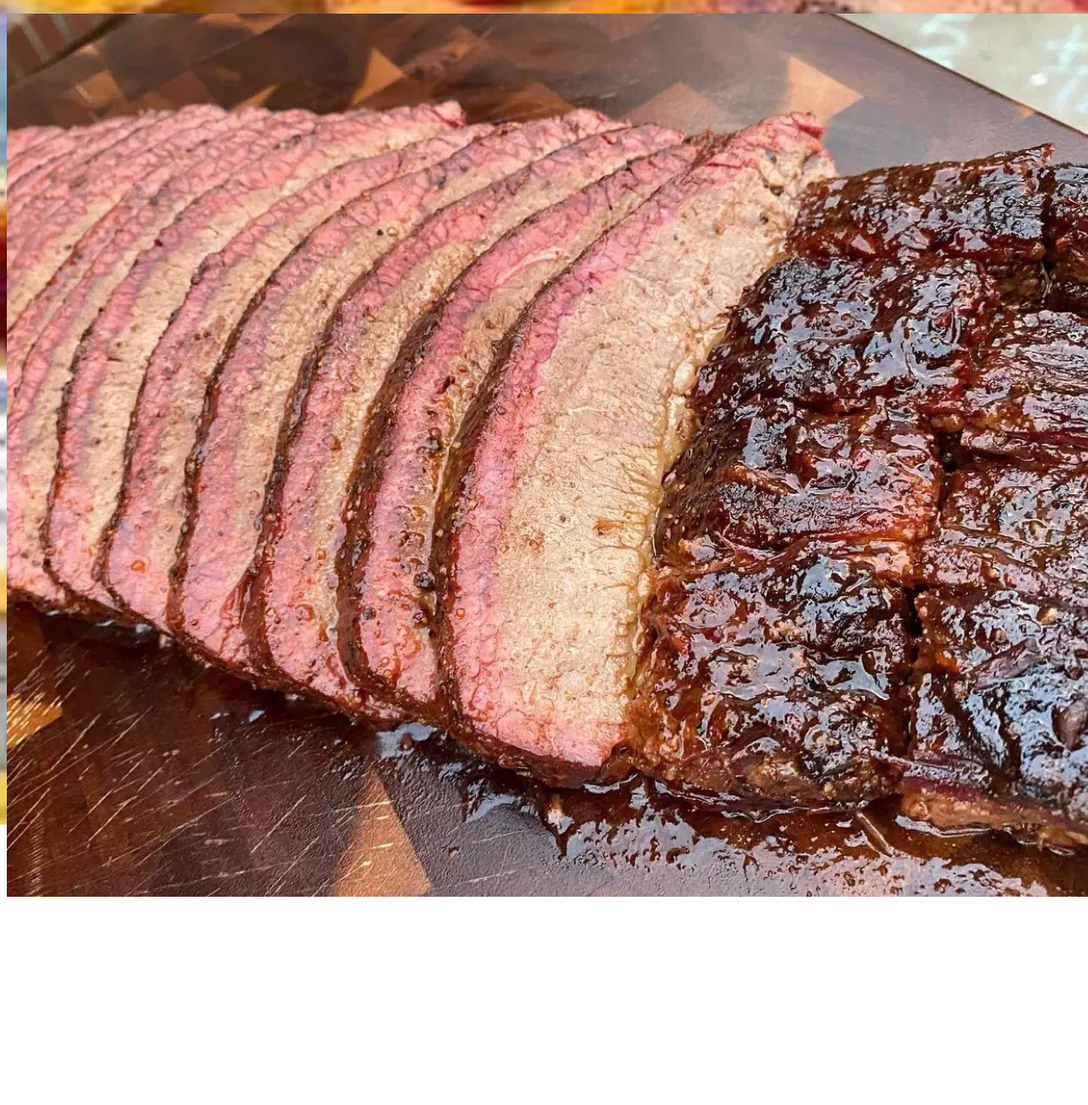
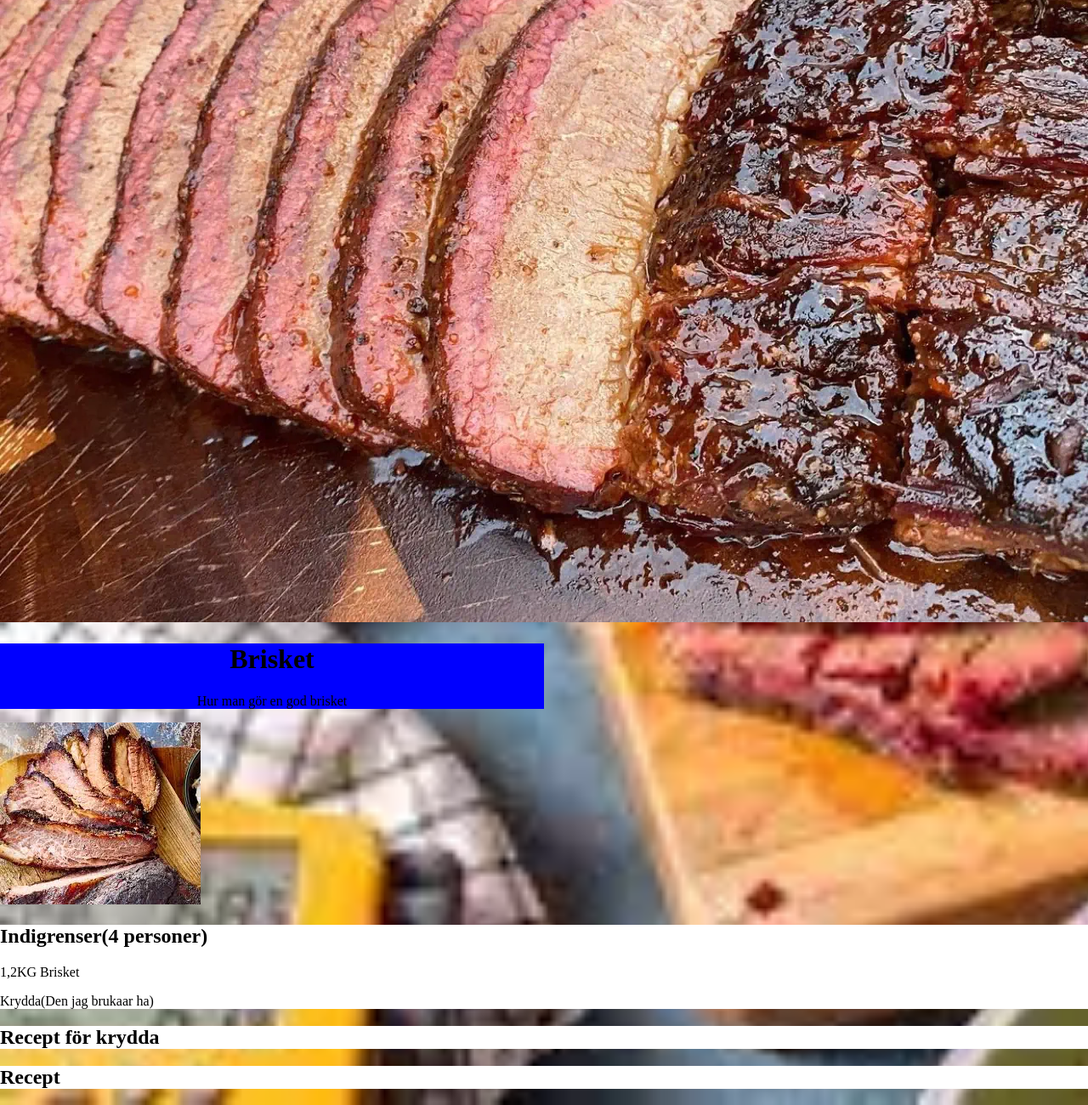
Before and after one commit to Te22e-Grufman-Axel/Brisket-hemsida, a plain HTML site: page index.html in a window 1280 px wide. Shown: the part 307-1607 px from the top of the page at 85% size. Before the commit the page ends 1366 px from the top, so only its background shows below. Drawn offline with Linux system fonts and the light colour scheme.

Commit message:
Försöker få skiten att fungera(1)

```diff
--- a/index.html
+++ b/index.html
@@ -7,19 +7,29 @@
     <link rel="stylesheet" href="style.css" />
   </head>
   <body>
-    <div id="topright">
-      <img src="./img/Brisket 1.webp" alt="En bild på brisket" />
+    <div id="Top">
+      <div id="Topleft">
+        <img src="./img/Brisket 2.webp" alt="En bild på brisket" />
+      </div>
+      <div id="Topcenter">
+        <h1>Brisket</h1>
+        <p>Hur man gör en god brisket</p>
+      </div>
+      <div id="topright">
+        <img src="./img/Brisket 1.webp" alt="En bild på brisket" />
+      </div>
     </div>
-    <div id="Topcenter">
-      <h1>Brisket</h1>
-      <p>Hur man gör en god brisket</p>
+    <div id="Indigrenser">
+      <h2>Indigrenser(4 personer)</h2>
+      <p>1,2KG Brisket</p>
+      <p></p>
+      <p>Krydda(Den jag brukaar ha)</p>
     </div>
-
-    <div id="Topleft">
-      <img src="./img/Brisket 2.webp" alt="En bild på brisket" />
+    <div id="Receptkrydda">
+      <h2>Recept för krydda</h2>
     </div>
-    <div id="Indigrenser"></div>
-    <div id="Receptkrydda"></div>
-    <div id="Recept"></div>
+    <div id="Recept">
+      <h2>Recept</h2>
+    </div>
   </body>
 </html>
--- a/style.css
+++ b/style.css
@@ -1,49 +1,43 @@
 body
 {
-    display: grid;
-    grid-template-columns: 25% 75%;
-    grid-template-rows: 25% 50% 25%;
     background-image: image-set("./img/Brisket 3.webp");
     background-repeat:no-repeat;
     background-size: cover;
+    margin: 0px;
 }
 
+#top
+{
+    display: flex;
+    flex-direction: column;
+}
 #Topcenter
 {
 background-color: blue;
-border: 0px;
-height: 25%;
+text-align: center;
 width: 50%;
-flex-direction: row;
-margin: 0px;
-text-align: center;
-
+height: 15%;
 }
 #Topleft
 {
-flex-direction: row;
-justify-content: space-around;
-align-items: center;
-height: 25%;
 width: 25%;
+height: 15%;
+
 }
 #Topright
 {
-    flex-direction: row;
-    justify-content: space-around;
-    align-items: center;
-    height: 25%;
-    width: 25%;
+width: 25%;
+height: 15%;
 }
 #Indigrenser
 {
-
+background-color: white;
 }
 #Receptkrydda
 {
-
+background-color: white;
 }
 #Recept
 {
-
+background-color: white;
 }
```
